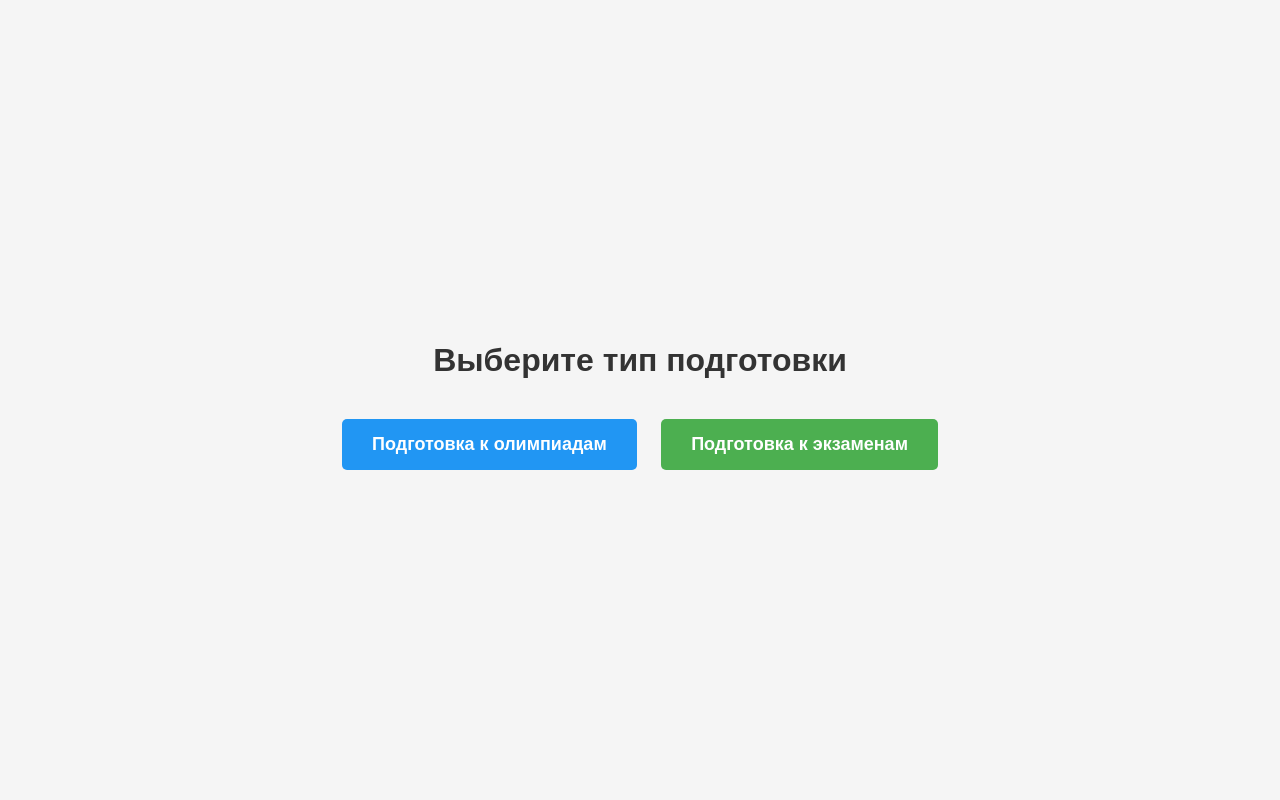
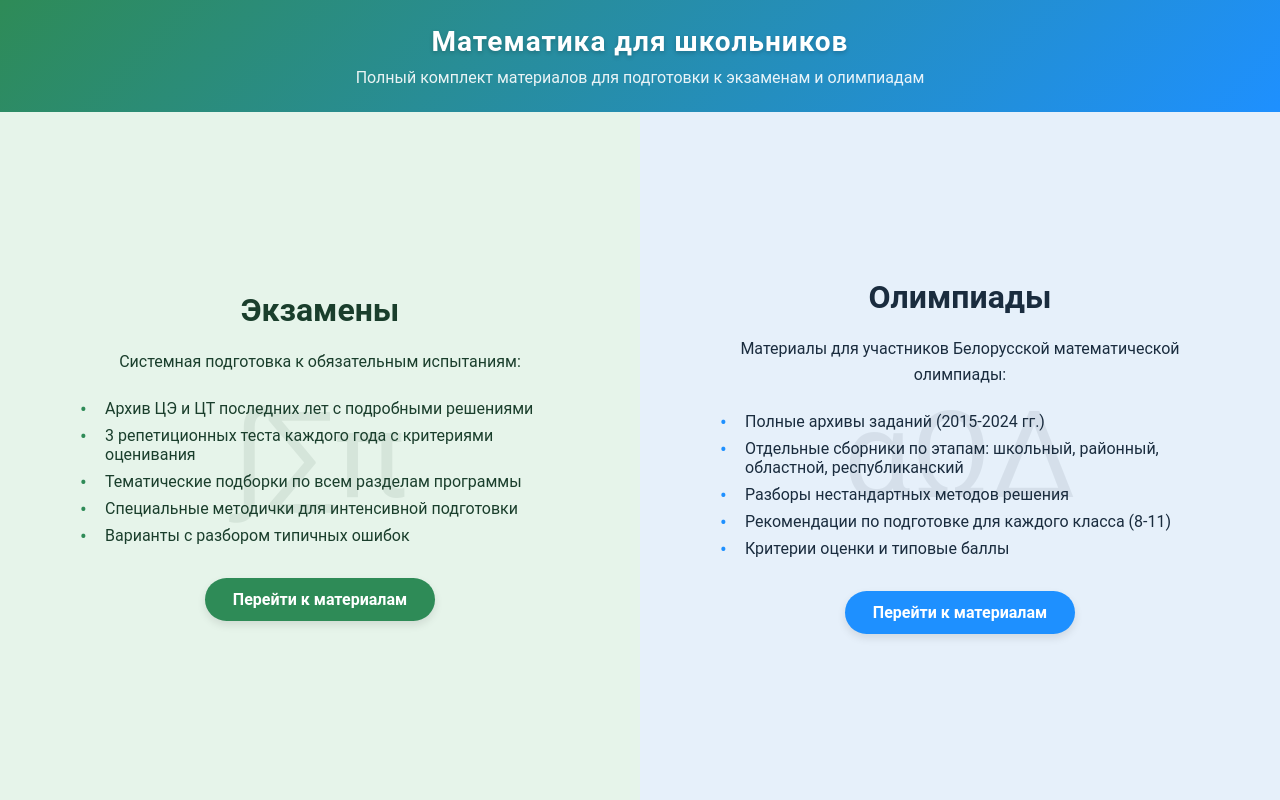
Before and after one commit to VladStanevich/math, a plain HTML site: page index.html in a window 1280 px wide. Drawn offline with Linux system fonts and the light colour scheme.

Commit message:
Обновлен дизайн главной страницы

```diff
--- a/index.html
+++ b/index.html
@@ -3,60 +3,186 @@
 <head>
     <meta charset="UTF-8">
     <meta name="viewport" content="width=device-width, initial-scale=1.0">
-    <title>Подготовка к олимпиадам и экзаменам</title>
+    <title>Математика для школьников | Беларусь</title>
     <style>
+        * {
+            margin: 0;
+            padding: 0;
+            box-sizing: border-box;
+        }
         body {
-            font-family: Arial, sans-serif;
+            font-family: 'Roboto', sans-serif;
+            color: #333;
+            min-height: 100vh;
             display: flex;
+            flex-direction: column;
+            background-color: #f5f5f5;
+        }
+        header {
+            background: linear-gradient(135deg, #2E8B57 0%, #1E90FF 100%);
+            color: white;
+            padding: 25px 0;
+            text-align: center;
+            box-shadow: 0 4px 12px rgba(0, 0, 0, 0.1);
+        }
+        .logo {
+            font-size: 28px;
+            font-weight: 700;
+            letter-spacing: 1px;
+            margin-bottom: 10px;
+            text-shadow: 0 2px 4px rgba(0, 0, 0, 0.2);
+        }
+        .tagline {
+            font-size: 16px;
+            opacity: 0.9;
+            max-width: 600px;
+            margin: 0 auto;
+        }
+        .split-layout {
+            display: flex;
+            flex: 1;
+        }
+        .split-section {
+            flex: 1;
+            display: flex;
+            flex-direction: column;
             justify-content: center;
             align-items: center;
-            height: 100vh;
-            margin: 0;
-            background-color: #f5f5f5;
+            padding: 40px 20px;
+            text-align: center;
+            position: relative;
+            overflow: hidden;
         }
-        .container {
-            text-align: center;
+        .split-exams {
+            background-color: #E6F4EA;
+            color: #1a3e2c;
         }
-        h1 {
-            margin-bottom: 30px;
+        .split-olympiads {
+            background-color: #E6F0FA;
+            color: #1a2c3e;
+        }
+        .split-section h2 {
+            font-size: 32px;
+            margin-bottom: 20px;
+            position: relative;
+            z-index: 2;
+        }
+        .description {
+            margin: 0 auto 25px;
+            max-width: 80%;
+            line-height: 1.6;
+            position: relative;
+            z-index: 2;
+            font-size: 16px;
+        }
+        .features {
+            text-align: left;
+            max-width: 80%;
+            margin: 0 auto 25px;
+            position: relative;
+            z-index: 2;
+        }
+        .features li {
+            margin-bottom: 8px;
+            list-style-type: none;
+            position: relative;
+            padding-left: 25px;
+        }
+        .features li:before {
+            content: "•";
+            color: #2E8B57;
+            font-size: 20px;
+            position: absolute;
+            left: 0;
+            top: -2px;
+        }
+        .split-olympiads .features li:before {
+            color: #1E90FF;
+        }
+        .split-btn {
+            padding: 12px 28px;
+            font-size: 16px;
+            background-color: white;
+            border-radius: 50px;
+            text-decoration: none;
             color: #333;
+            font-weight: 600;
+            box-shadow: 0 4px 8px rgba(0, 0, 0, 0.1);
+            transition: all 0.3s ease;
+            position: relative;
+            z-index: 2;
+            border: none;
+            cursor: pointer;
         }
-        .button {
-            display: inline-block;
-            padding: 15px 30px;
-            margin: 10px;
-            font-size: 18px;
-            font-weight: bold;
-            text-decoration: none;
+        .split-btn:hover {
+            transform: translateY(-3px);
+            box-shadow: 0 6px 12px rgba(0, 0, 0, 0.15);
+        }
+        .split-exams .split-btn {
+            background-color: #2E8B57;
             color: white;
-            background-color: #4CAF50;
-            border: none;
-            border-radius: 5px;
-            cursor: pointer;
-            transition: background-color 0.3s;
         }
-        .button:hover {
-            background-color: #45a049;
+        .split-olympiads .split-btn {
+            background-color: #1E90FF;
+            color: white;
         }
-        .button-olympiad {
-            background-color: #2196F3;
+        .math-icon {
+            position: absolute;
+            opacity: 0.08;
+            font-size: 120px;
+            z-index: 1;
         }
-        .button-olympiad:hover {
-            background-color: #0b7dda;
-        }
-        .button-exam {
-            background-color: #4CAF50;
-        }
-        .button-exam:hover {
-            background-color: #45a049;
+        @media (max-width: 768px) {
+            .split-layout {
+                flex-direction: column;
+            }
+            .split-section {
+                padding: 60px 20px;
+            }
+            header {
+                padding: 20px 15px;
+            }
+            .logo {
+                font-size: 24px;
+            }
+            .features {
+                max-width: 90%;
+            }
         }
     </style>
 </head>
 <body>
-    <div class="container">
-        <h1>Выберите тип подготовки</h1>
-        <a href="olymp.html" class="button button-olympiad">Подготовка к олимпиадам</a>
-        <a href="exam.html" class="button button-exam">Подготовка к экзаменам</a>
+    <header>
+        <div class="logo">Математика для школьников</div>
+        <div class="tagline">Полный комплект материалов для подготовки к экзаменам и олимпиадам</div>
+    </header>
+    <div class="split-layout">
+        <div class="split-section split-exams">
+            <div class="math-icon">∫∑π</div>
+            <h2>Экзамены</h2>
+            <p class="description">Системная подготовка к обязательным испытаниям:</p>
+            <ul class="features">
+                <li>Архив ЦЭ и ЦТ последних лет с подробными решениями</li>
+                <li>3 репетиционных теста каждого года с критериями оценивания</li>
+                <li>Тематические подборки по всем разделам программы</li>
+                <li>Специальные методички для интенсивной подготовки</li>
+                <li>Варианты с разбором типичных ошибок</li>
+            </ul>
+            <a href="exam.html" class="split-btn">Перейти к материалам</a>
+        </div>
+        <div class="split-section split-olympiads">
+            <div class="math-icon">αΩΔ</div>
+            <h2>Олимпиады</h2>
+            <p class="description">Материалы для участников Белорусской математической олимпиады:</p>
+            <ul class="features">
+                <li>Полные архивы заданий (2015-2024 гг.)</li>
+                <li>Отдельные сборники по этапам: школьный, районный, областной, республиканский</li>
+                <li>Разборы нестандартных методов решения</li>
+                <li>Рекомендации по подготовке для каждого класса (8-11)</li>
+                <li>Критерии оценки и типовые баллы</li>
+            </ul>
+            <a href="olymp.html" class="split-btn">Перейти к материалам</a>
+        </div>
     </div>
 </body>
 </html>
```
